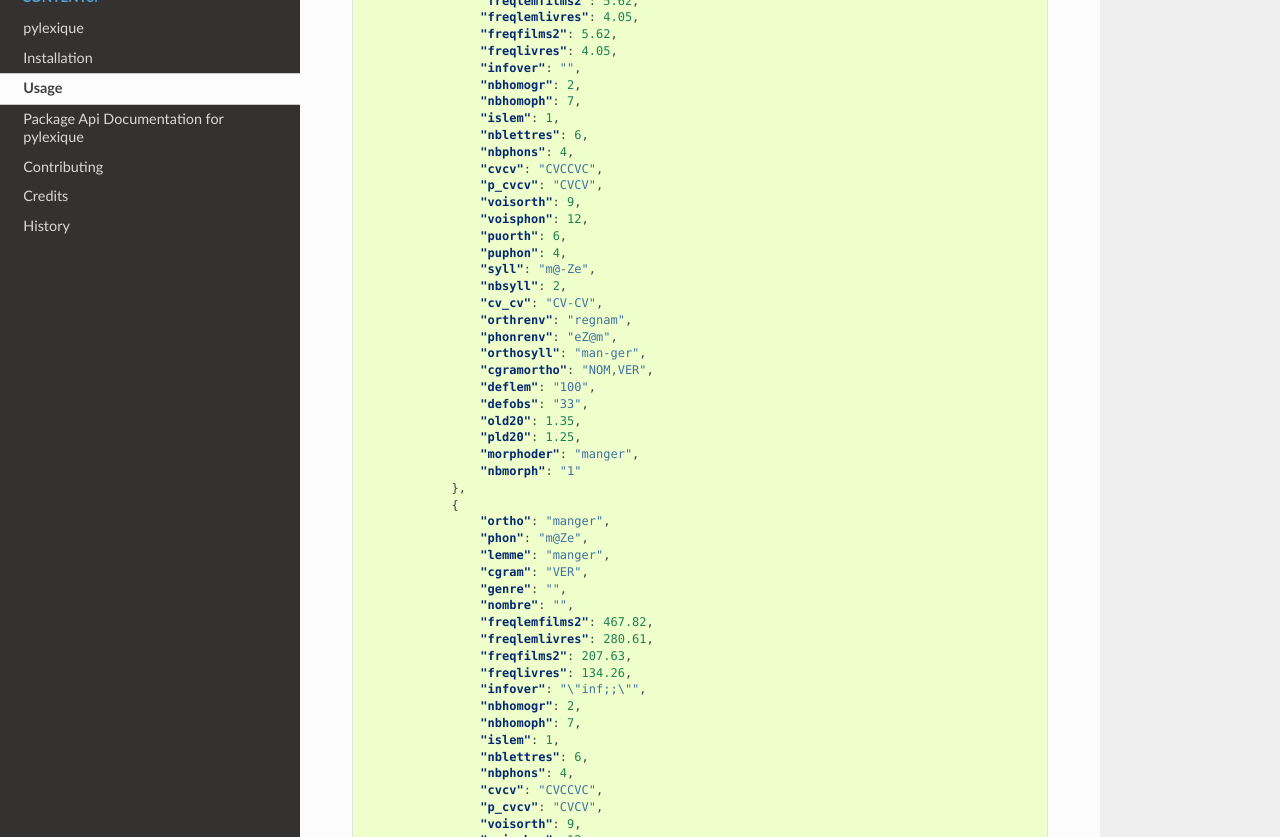
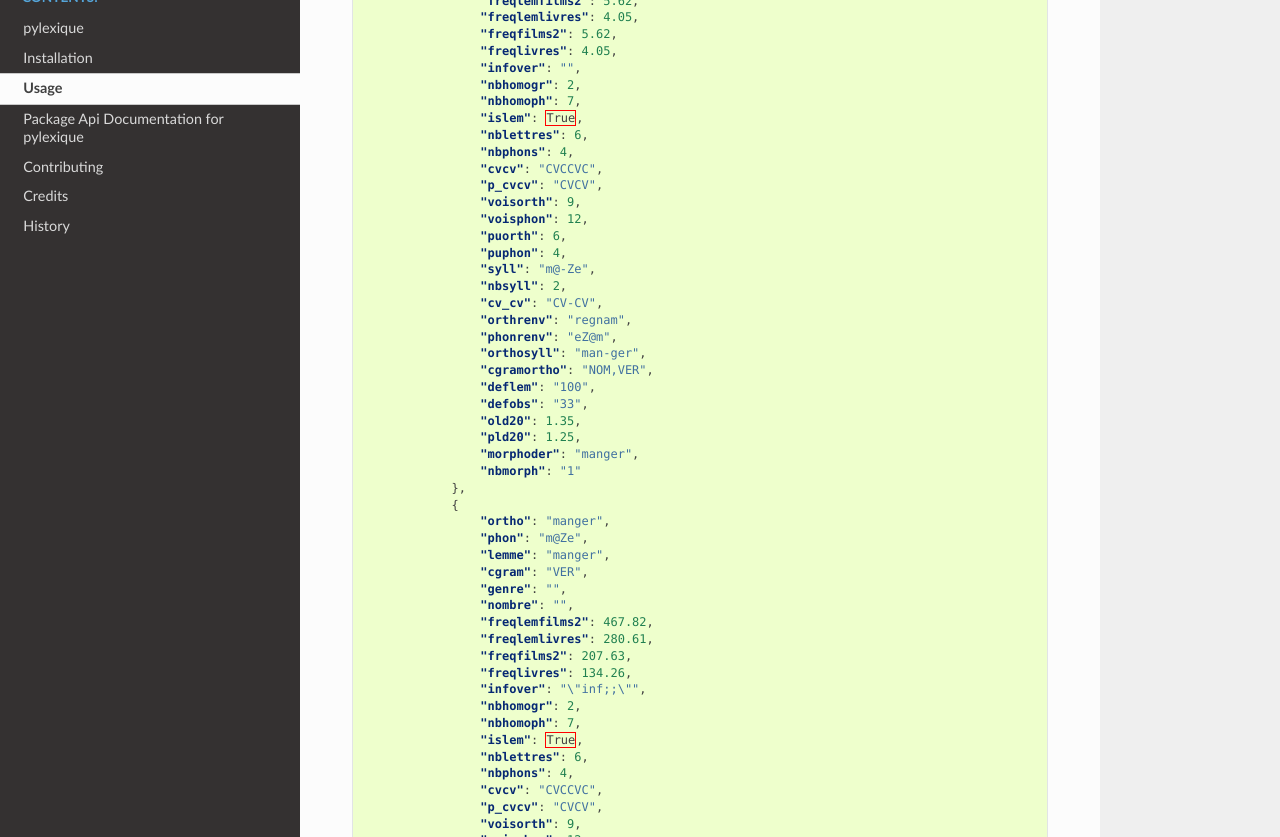
Before and after one commit to SekouDiaoNlp/pylexique, a Sphinx documentation site: the page built from docs/usage.rst, in a window 1280 px wide and 1400 px high, scrolled down 487 px. Shown: the part 149-986 px from the top of the window. Built offline with Sphinx 7.4.7 and the Read the Docs theme 2.0.0, drawn with Linux system fonts in a browser that asks for light colours.

Commit message:
Updated usage instructions to reflect that I changed 'islem' field to bool(True/False) instead of int(0/1).

```diff
--- a/docs/usage.rst
+++ b/docs/usage.rst
@@ -35,7 +35,7 @@ The output will be a json representation of the LexItem objects:
                     "infover": "",
                     "nbhomogr": 2,
                     "nbhomoph": 7,
-                    "islem": 1,
+                    "islem": True,
                     "nblettres": 6,
                     "nbphons": 4,
                     "cvcv": "CVCCVC",
@@ -72,7 +72,7 @@ The output will be a json representation of the LexItem objects:
                     "infover": "\"inf;;\"",
                     "nbhomogr": 2,
                     "nbhomoph": 7,
-                    "islem": 1,
+                    "islem": True,
                     "nblettres": 6,
                     "nbphons": 4,
                     "cvcv": "CVCCVC",
@@ -124,7 +124,7 @@ The output will be a json representation of the LexItem objects:
                     "infover": "",
                     "nbhomogr": 2,
                     "nbhomoph": 2,
-                    "islem": 1,
+                    "islem": True,
                     "nblettres": 5,
                     "nbphons": 4,
                     "cvcv": "CVVCV",
@@ -161,7 +161,7 @@ The output will be a json representation of the LexItem objects:
                     "infover": "\"inf;;\"",
                     "nbhomogr": 2,
                     "nbhomoph": 2,
-                    "islem": 1,
+                    "islem": True,
                     "nblettres": 5,
                     "nbphons": 4,
                     "cvcv": "CVVCV",
```
